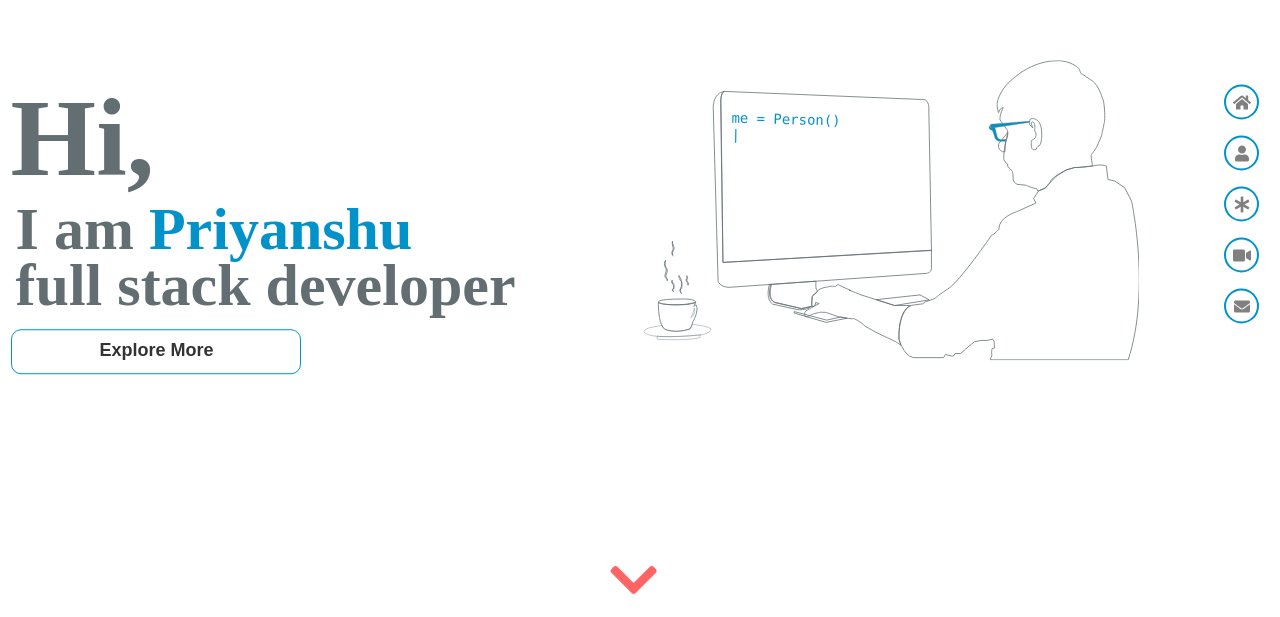
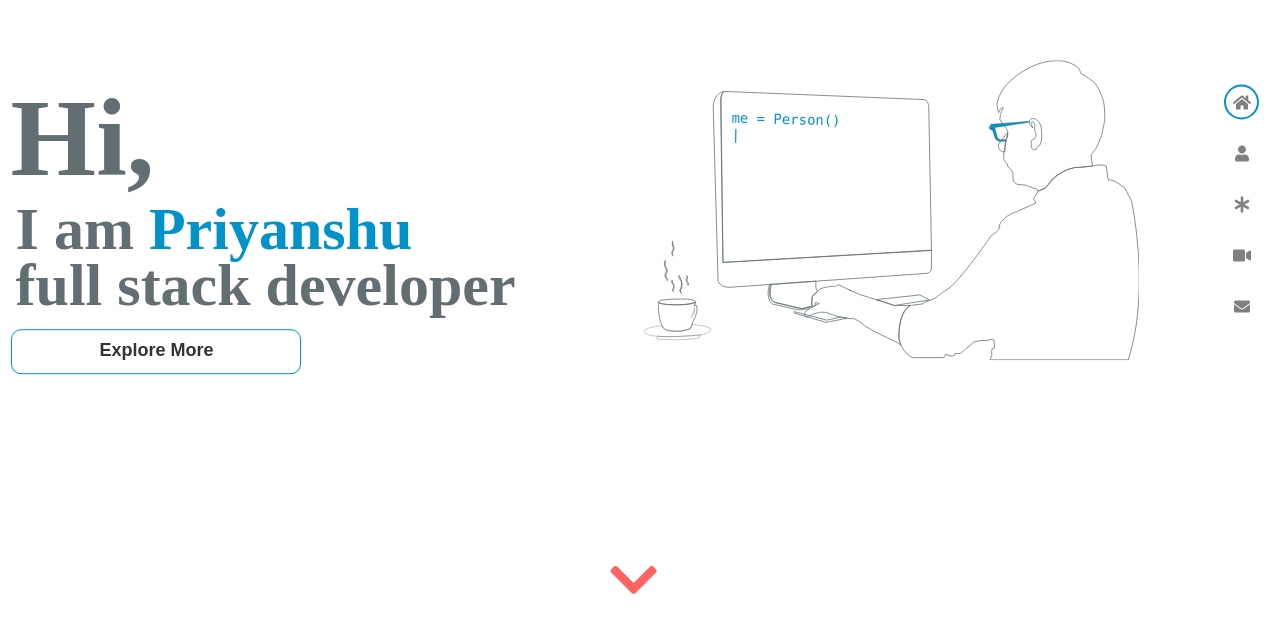
Before and after one commit to PriyanshuAgarwal/priyanshu_agarwal, a React (Create React App) app: page / in a window 1280 px wide. Shown: the part 183-800 px from the top of the page. Built offline with nearby package versions, Linux system fonts and the light colour scheme.

Commit message:
Create Sidebar icon model

```diff
--- a/src/App.js
+++ b/src/App.js
@@ -5,15 +5,25 @@ import Profile from './profile';
 import Skill from './components/skills/index.js';
 import Contact from './contact';
 import Project from './project';
+import SidebarIcon from './sidebarIcon';
+import _ from 'underscore';
 
 class App extends Component {
   constructor(props) {
     super(props);
 
     this.state = {
-      activeView: 'home'
+      activeView: 'home',
+      models: [
+        {name: "home", icon: "home" },
+        {name: "about", icon: "user"},
+        {name: "skills", icon: "asterisk"},
+        {name: "projects", icon: "video"},
+        {name: "contact", icon: "envelope"}
+      ]
     }
 
+    this.renderIcons = this.renderIcons.bind(this);
     this.changeView = this.changeView.bind(this);
   }
 
@@ -21,47 +31,25 @@ class App extends Component {
     this.setState({activeView: newView})
   }
 
+  renderIcons() {
+    return _.map(this.state.models, (model) => {
+      return (<SidebarIcon
+        onChange={this.changeView}
+        modelName={model.name}
+        icon={model.icon}
+        isActive={this.state.activeView === model.name}
+      />)
+    })
+  }
+
   render() {
+    const { activeView } = this.state;
     return (
       <div className="App">
         <div className="App-intro">
             <div className="sidebar">
               <ul>
-                <li onClick={() => this.changeView('home')}>
-                  <div className="icon">
-                    <a>
-                      <i className="fas fa-home fa-2x"></i>
-                    </a>
-                  </div>
-                </li>
-                <li onClick={() => this.changeView('about')}>
-                  <div className="icon">
-                    <a>
-                      <i className="fas fa-user fa-2x"></i>
-                    </a>
-                  </div>
-                </li>
-                <li onClick={() => this.changeView('skills')}>
-                  <div className="icon">
-                    <a>
-                      <i className="fas fa-asterisk fa-2x"></i>
-                    </a>
-                   </div>
-                </li>
-                <li onClick={() => this.changeView('projects')}>
-                  <div className="icon">
-                    <a>
-                      <i className="fas fa-video fa-2x"></i>
-                    </a>
-                  </div>
-                </li>
-                <li onClick={() => this.changeView('contact')}>
-                  <div className="icon">
-                    <a>
-                      <i className="fas fa-envelope fa-2x"></i>
-                    </a>
-                  </div>
-                </li>
+                {this.renderIcons()}
               </ul>
             </div>
             <div className={this.state.activeView === 'home' ? '' : 'hidden'}>
--- a/src/css/App.css
+++ b/src/css/App.css
@@ -62,12 +62,14 @@
     color: grey;
   }
 
+  .selected-icon {
+    border: 2px solid #0192c9;
+    border-radius: 50%;
+  }
+
   .icon {
     height: 35px;
     width: 35px;
-    /* border-color: blue; */
-    border: 2px solid #0192c9;
-    border-radius: 50%;
     align-items: center;
     justify-content: center;
     display: flex;
--- /dev/null
+++ b/src/sidebarIcon.js
@@ -0,0 +1,32 @@
+import React, { Component } from 'react';
+import './css/App.css';
+import PropTypes from 'prop-types';
+
+class SidebarIcon extends Component {
+  constructor(props) {
+    super(props);
+
+  }
+
+  render() {
+    const { icon, modelName, isActive } = this.props;
+    return (
+        <li onClick={() => this.props.onChange(modelName)}>
+            <div className={`icon ${isActive ? 'selected-icon' : ''}`}>
+            <a>
+                <i className={`fas fa-${icon} fa-2x`}></i>
+            </a>
+            </div>
+        </li>
+    );
+  }
+}
+
+SidebarIcon.propTypes = {
+    onChange: PropTypes.func,
+    icon: PropTypes.string,
+    modelName: PropTypes.string,
+    isActive: PropTypes.bool
+}
+
+export default SidebarIcon;
```
